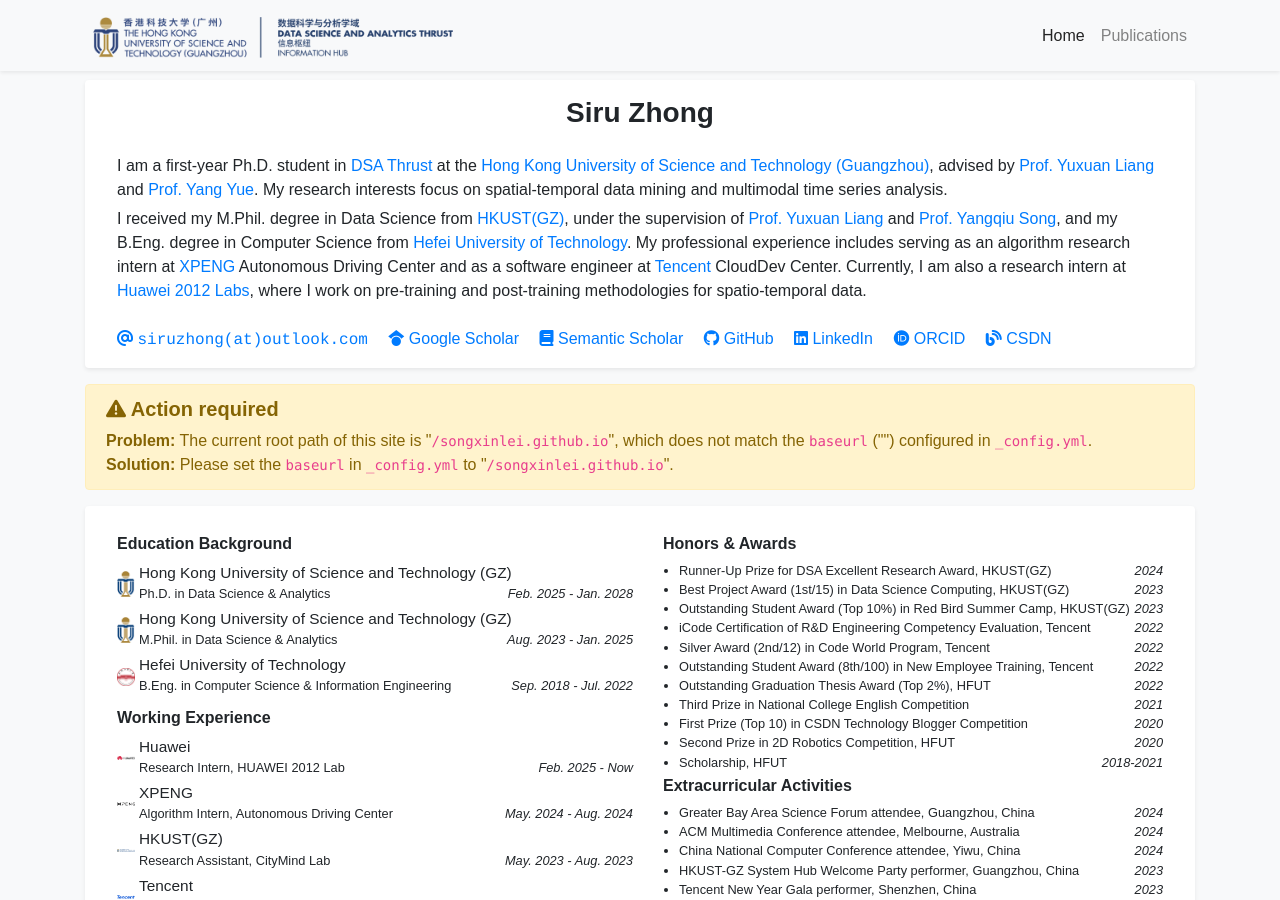
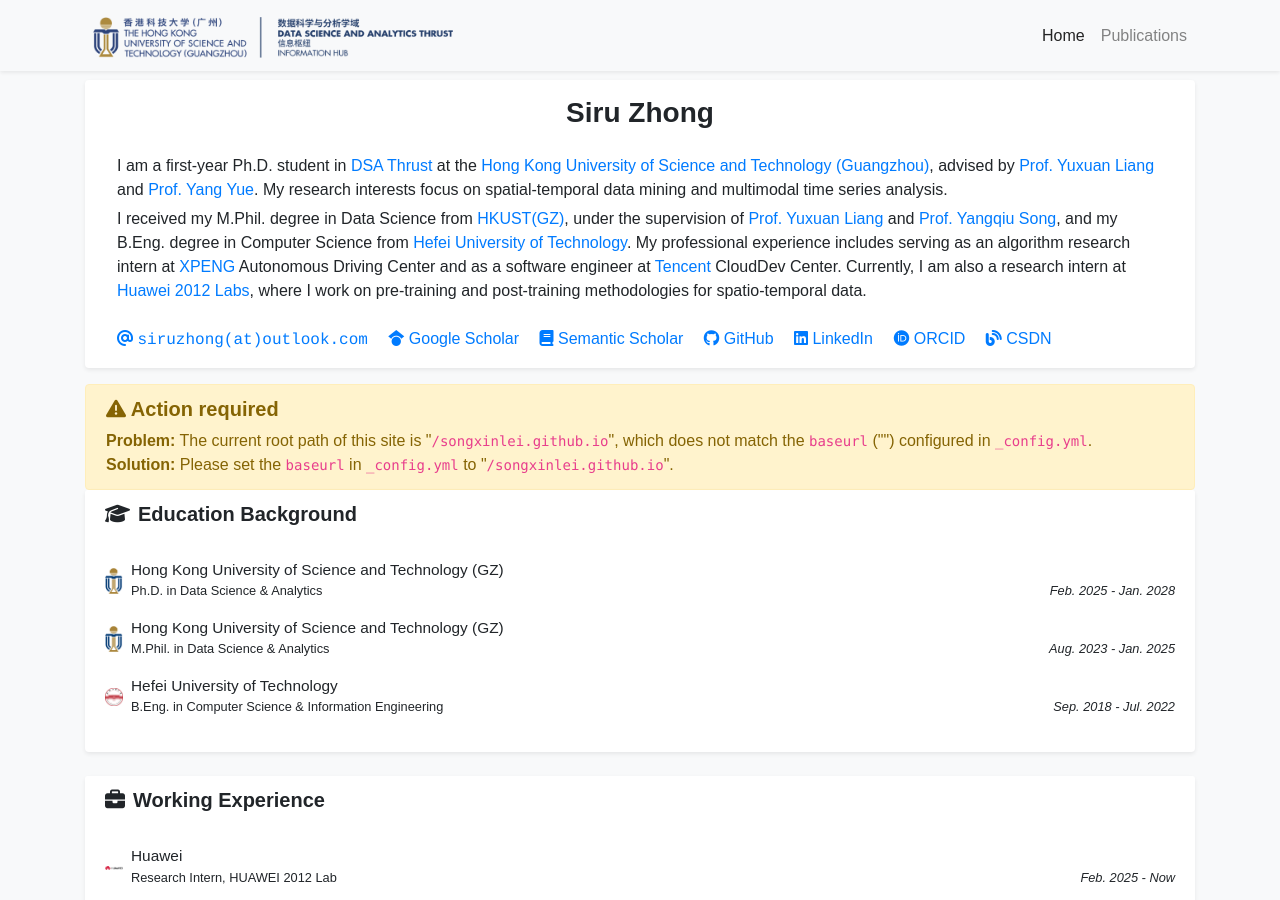
Before and after one commit to thunderlrr/songxinlei.github.io, a Jekyll site: the page built from index.html, in a window 1280 px wide and 900 px high. Built offline with Jekyll 4.4.1, drawn with Linux system fonts in a browser that asks for light colours; a style sheet for code colours, icons or effects is not loaded.

Commit message:
update profile

```diff
--- a/_includes/widgets/experience_card.html
+++ b/_includes/widgets/experience_card.html
@@ -1,18 +1,15 @@
-<div class="row mt-3">
+<!-- Education -->
+<div class="row mb-4">
     <div class="col">
         <div class="card border-0 shadow-sm bg-white">
-            <div class="card-body p-4">
-
-                <div class="row">
-                    <div class="col-md-6">
-                        {% if site.data.profile.education %}
-                        <div class="row">
-                            <div class="col-12 mx-2 my-1">
-                                <h6>Education Background</h6>
+            <div class="card-header bg-white border-0">
+                <h5 class="mb-0"><i class="fas fa-graduation-cap mr-2"></i>Education Background</h5>
+            </div>
+            <div class="card-body">
                 <ul class="list-unstyled mb-1">
                     {% for item in site.data.profile.education %}
-                                    <li class="media mb-1">
-                                        <img src="{{ item.logo | relative_url }}" alt="{{ item.name }}" style="width: 18px;" class="mr-1 mt-1 align-self-center">
+                    <li class="media mb-3">
+                        <img src="{{ item.logo | relative_url }}" alt="{{ item.name }}" style="width: 18px;" class="mr-2 mt-1 align-self-center">
                         <div class="media-body">
                             <div style="font-size: 15.4px">{{ item.name }}</div>
                             <div class="small">{{ item.dept }}</div>
@@ -26,16 +23,21 @@
                 </ul>
             </div>
         </div>
-                        {% endif %}
+    </div>
+</div>
 
-                        {% if site.data.profile.experience %}
-                        <div class="row">
-                            <div class="col-12 mx-2 my-1">
-                                <h6>Working Experience</h6>
+<!-- Experience -->
+<div class="row mb-4">
+    <div class="col">
+        <div class="card border-0 shadow-sm bg-white">
+            <div class="card-header bg-white border-0">
+                <h5 class="mb-0"><i class="fas fa-briefcase mr-2"></i>Working Experience</h5>
+            </div>
+            <div class="card-body">
                 <ul class="list-unstyled mb-1">
                     {% for item in site.data.profile.experience %}
-                                    <li class="media mb-1">
-                                        <img src="{{ item.logo | relative_url }}" alt="{{ item.name }}" style="width: 18px;" class="mr-1 mt-1 align-self-center">
+                    <li class="media mb-3">
+                        <img src="{{ item.logo | relative_url }}" alt="{{ item.name }}" style="width: 18px;" class="mr-2 mt-1 align-self-center">
                         <div class="media-body">
                             <div style="font-size: 15.4px">{{ item.name }}</div>
                             <div class="small">{{ item.dept }}</div>
@@ -49,16 +51,20 @@
                 </ul>
             </div>
         </div>
-                        {% endif %}
+    </div>
 </div>
 
-                    <div class="col-md-6">
-                        {% if site.data.profile.awards %}
-                        <div class="mx-2 my-1">
-                            <h6>Honors & Awards</h6>
+<!-- Awards -->
+<div class="row mb-4">
+    <div class="col">
+        <div class="card border-0 shadow-sm bg-white">
+            <div class="card-header bg-white border-0">
+                <h5 class="mb-0"><i class="fas fa-award mr-2"></i>Honors & Awards</h5>
+            </div>
+            <div class="card-body">
                 <ul class="list small pl-3 mb-1">
                     {% for item in site.data.profile.awards %}
-                                <li>
+                    <li class="mb-2">
                         <div class="d-flex">
                             <div>{{ item.name }}</div>
                             <div class="ml-auto mt-auto no-break"><em>{{ item.date }}</em></div>
@@ -67,14 +73,21 @@
                     {% endfor %}
                 </ul>
             </div>
-                        {% endif %}
+        </div>
+    </div>
+</div>
 
-                        {% if site.data.profile.activities %}
-                        <div class="mx-2 my-1">
-                            <h6>Extracurricular Activities</h6>
+<!-- Activities -->
+<div class="row">
+    <div class="col">
+        <div class="card border-0 shadow-sm bg-white">
+            <div class="card-header bg-white border-0">
+                <h5 class="mb-0"><i class="fas fa-users mr-2"></i>Extracurricular Activities</h5>
+            </div>
+            <div class="card-body">
                 <ul class="list small pl-3 mb-1">
                     {% for item in site.data.profile.activities %}
-                                <li>
+                    <li class="mb-2">
                         <div class="d-flex">
                             <div>{{ item.name }}</div>
                             <div class="ml-auto mt-auto no-break"><em>{{ item.date }}</em></div>
@@ -83,12 +96,6 @@
                     {% endfor %}
                 </ul>
             </div>
-                        {% endif %}
-                    </div>
-
-                </div>
-
         </div>
     </div>
 </div>
-</div>
```
Lines whose indentation alone changed are shown as unchanged.
